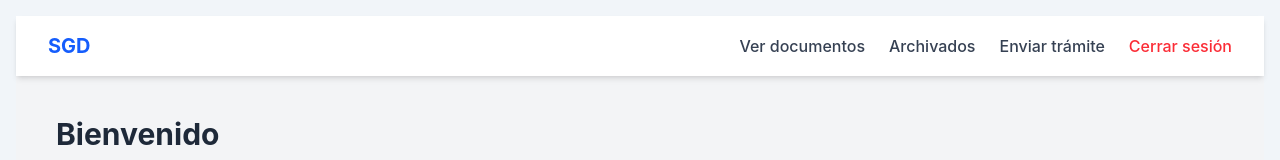
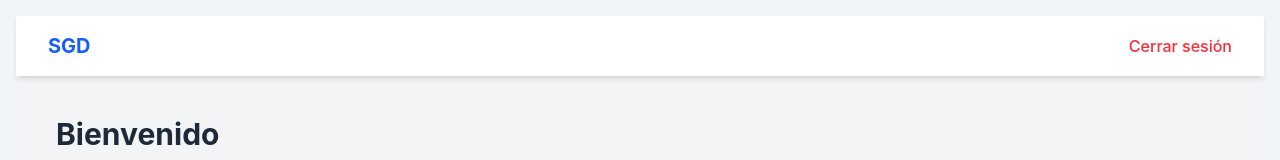
Before and after one commit to castillo26/sgd, a React (Vite) app: page /dashboard in a window 1280 px wide. Shown: the top 160 px of the page. Built offline with nearby package versions, Linux system fonts and the light colour scheme; no server answers; sample sign-in values are in the browser's storage.

Commit message:
arreglando la actualizacion automatica de estados

```diff
--- a/src/Dashboard.jsx
+++ b/src/Dashboard.jsx
@@ -18,15 +18,22 @@ formData.append("estado", "derivado")
 formData.append("comentario", comentario)
 formData.append("area_destino", nuevaArea)
 
+try {
 await fetch("http://localhost/sgd-api/actualizar_estado.php",{
 method:"POST",
 body:formData
 })
 
+// Actualizar estado local sin recargar la página
+setDocs(prevDocs => prevDocs.map(doc =>
+  String(doc.id) === String(docSeleccionado) ? { ...doc, estado: "derivado" } : doc
+))
+
 setDocSeleccionado(null)
 setNuevaArea("")
-window.location.reload()
-
+} catch (error) {
+console.error("Error al derivar:", error)
+}
 }
 
 const actualizarEstado = async (id, nuevoEstado) => {
@@ -39,12 +46,24 @@ formData.append("estado", nuevoEstado)
 formData.append("comentario", comentario)
 formData.append("area_destino", user.area)
 
-await fetch("http://localhost/sgd-api/actualizar_estado.php",{
+try {
+const response = await fetch("http://localhost/sgd-api/actualizar_estado.php",{
 method:"POST",
 body:formData
 })
 
-window.location.reload()
+const result = await response.json()
+console.log("Respuesta servidor:", result)
+
+if (response.ok) {
+  // Actualizar estado local sin recargar la página
+  setDocs(prevDocs => prevDocs.map(doc =>
+    String(doc.id) === String(id) ? { ...doc, estado: nuevoEstado } : doc
+  ))
+}
+} catch (error) {
+console.error("Error al actualizar estado:", error)
+}
 }
 
   const [nuevaArea, setNuevaArea] = useState("")
@@ -105,37 +124,12 @@ window.location.reload()
           SGD
         </h1>
 
-        <div className="flex gap-6">
-
-          <button
-            className="text-gray-700 hover:text-blue-600 font-medium"
-            onClick={() => navigate("/documentos")}
-          >
-            Ver documentos
-          </button>
-
-          <button
-            className="text-gray-700 hover:text-blue-600 font-medium"
-            onClick={() => navigate("/archivados")}
-          >
-            Archivados
-          </button>
-
-          <button
-            className="text-gray-700 hover:text-blue-600 font-medium"
-            onClick={() => navigate("/subir")}
-          >
-            {user.rol === "admin" ? "Subir documentos" : "Enviar trámite"}
-          </button>
-
         <button
           onClick={logout}
           className="text-red-500 hover:text-red-600 font-medium"
         >
           Cerrar sesión
         </button>
-
-        </div>
 
       </div>
 
--- a/src/VerDocumentos.jsx
+++ b/src/VerDocumentos.jsx
@@ -18,15 +18,22 @@ formData.append("estado", "derivado")
 formData.append("comentario", comentario)
 formData.append("area_destino", nuevaArea)
 
+try {
 await fetch("http://localhost/sgd-api/actualizar_estado.php",{
 method:"POST",
 body:formData
 })
 
+// Actualizar estado local sin recargar la página
+setDocs(prevDocs => prevDocs.map(doc =>
+  String(doc.id) === String(docSeleccionado) ? { ...doc, estado: "derivado" } : doc
+))
+
 setDocSeleccionado(null)
 setNuevaArea("")
-window.location.reload()
-
+} catch (error) {
+console.error("Error al derivar:", error)
+}
 }
 
 const actualizarEstado = async (id, nuevoEstado, derivar = false) => {
@@ -44,12 +51,19 @@ formData.append("estado", nuevoEstado)
 formData.append("comentario", comentario)
 formData.append("area_destino", nuevaArea)
 
+try {
 await fetch("http://localhost/sgd-api/actualizar_estado.php",{
 method:"POST",
 body:formData
 })
 
-window.location.reload()
+// Actualizar estado local sin recargar la página
+setDocs(prevDocs => prevDocs.map(doc =>
+  String(doc.id) === String(id) ? { ...doc, estado: nuevoEstado } : doc
+))
+} catch (error) {
+console.error("Error al actualizar estado:", error)
+}
 }
 
 const [nuevaArea, setNuevaArea] = useState("")
```
Lines whose indentation alone changed are shown as unchanged.
